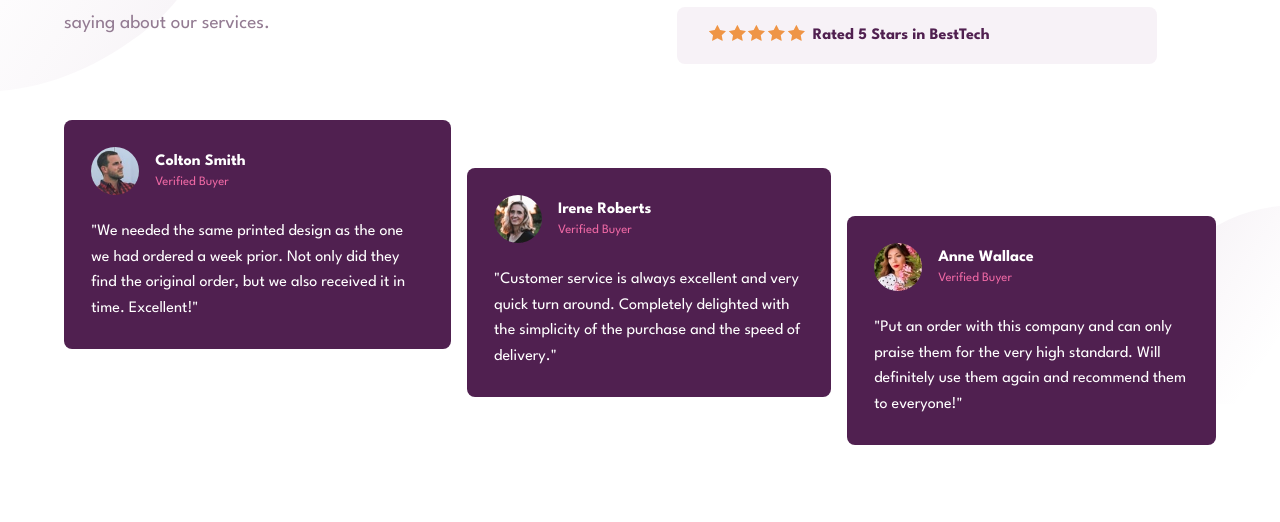
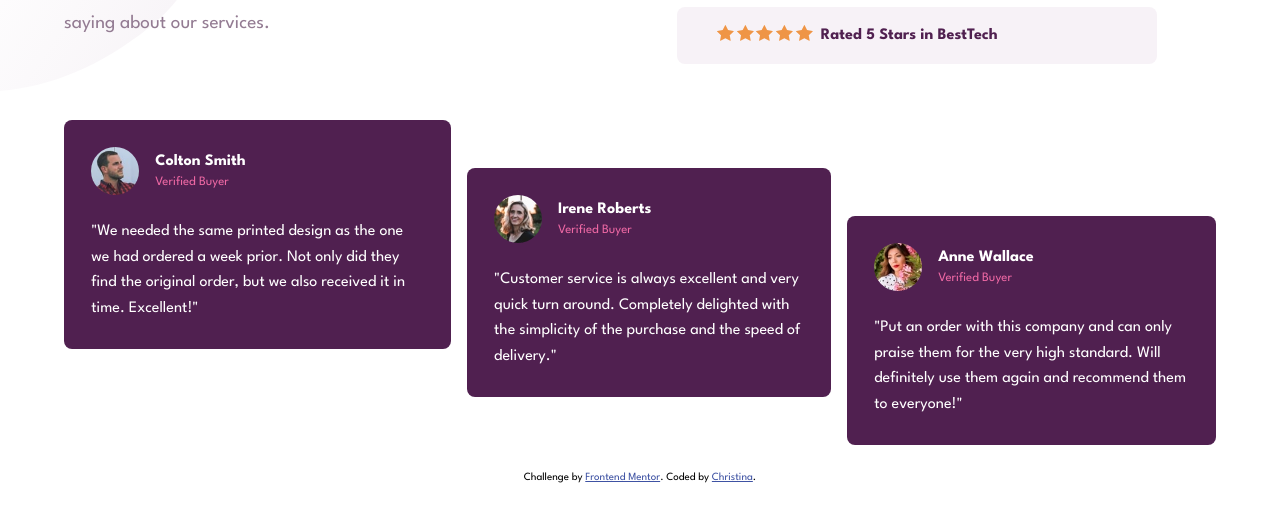
Before and after one commit to codercreative/social-proof-section, a plain HTML site: page index.html in a window 1280 px wide. Shown: the part 226-748 px from the top of the page. Drawn offline with Linux system fonts and the light colour scheme.

Commit message:
minor fixes

```diff
--- a/css/queries.css
+++ b/css/queries.css
@@ -45,7 +45,7 @@
   }
 
   .stars p::before {
-    margin: -0.2rem 0.5rem 0 0;
+    margin: -0.2rem 0.5rem 0;
   }
 
   .stars:first-of-type {
@@ -65,4 +65,8 @@
   .card:nth-child(3) {
     transform: translateY(6em);
   }
+
+  .attribution {
+    margin: 9em 0 5em 0;
+  }
 }
--- a/css/style.css
+++ b/css/style.css
@@ -30,8 +30,7 @@ body {
   margin: 0 auto;
   margin-top: 5vh;
   width: 90%;
-  background-image: url("/images/bg-pattern-top-desktop.svg"),
-    url("/images/bg-pattern-bottom-desktop.svg");
+  background-image: url("/images/bg-pattern-top-desktop.svg");
   background-position: top left, bottom right;
   background-repeat: no-repeat;
   background-size: 40%, 25%;
```
Also changed, not shown: index.html (+0 -1 lines), 1 other file.
